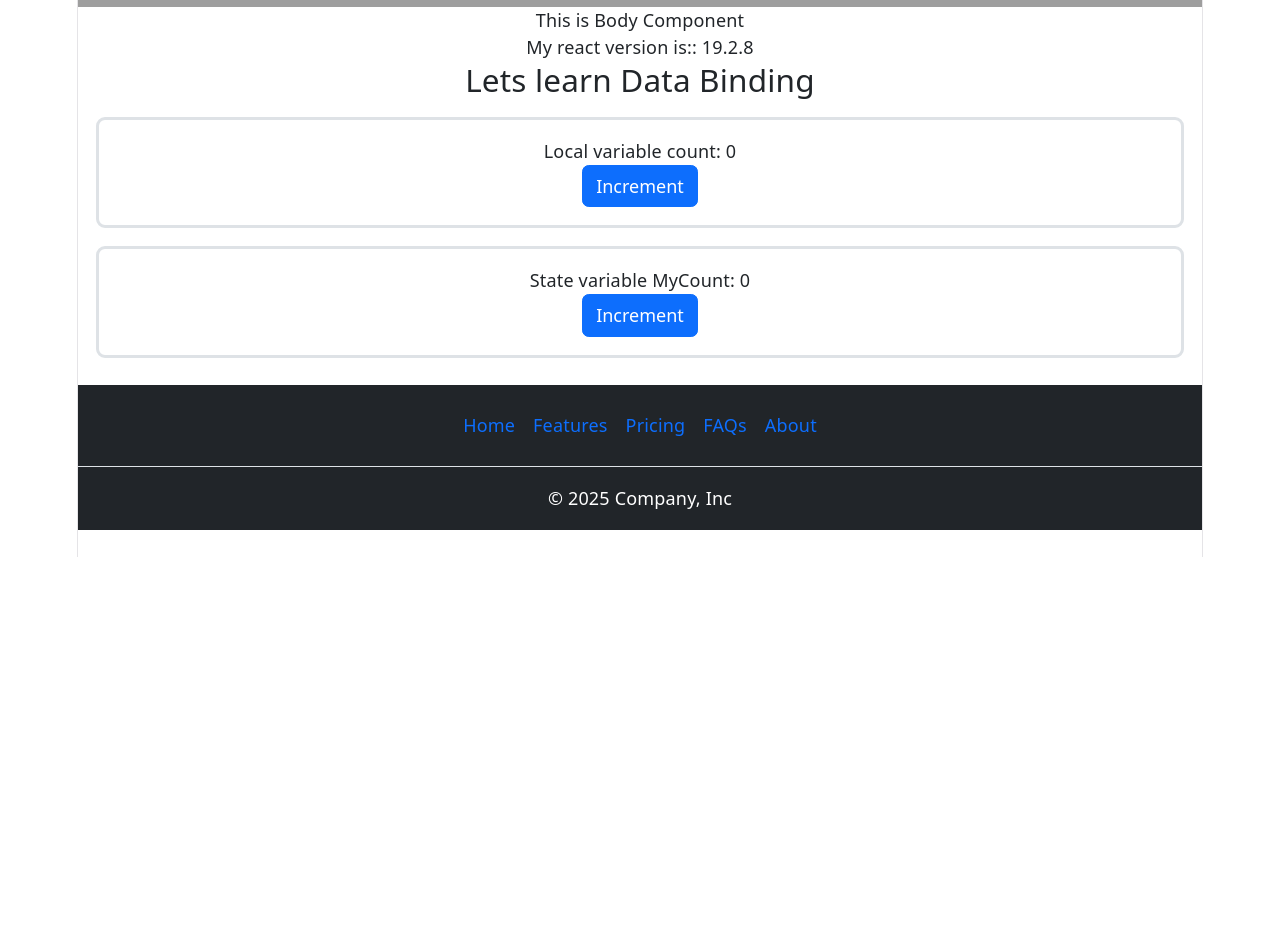
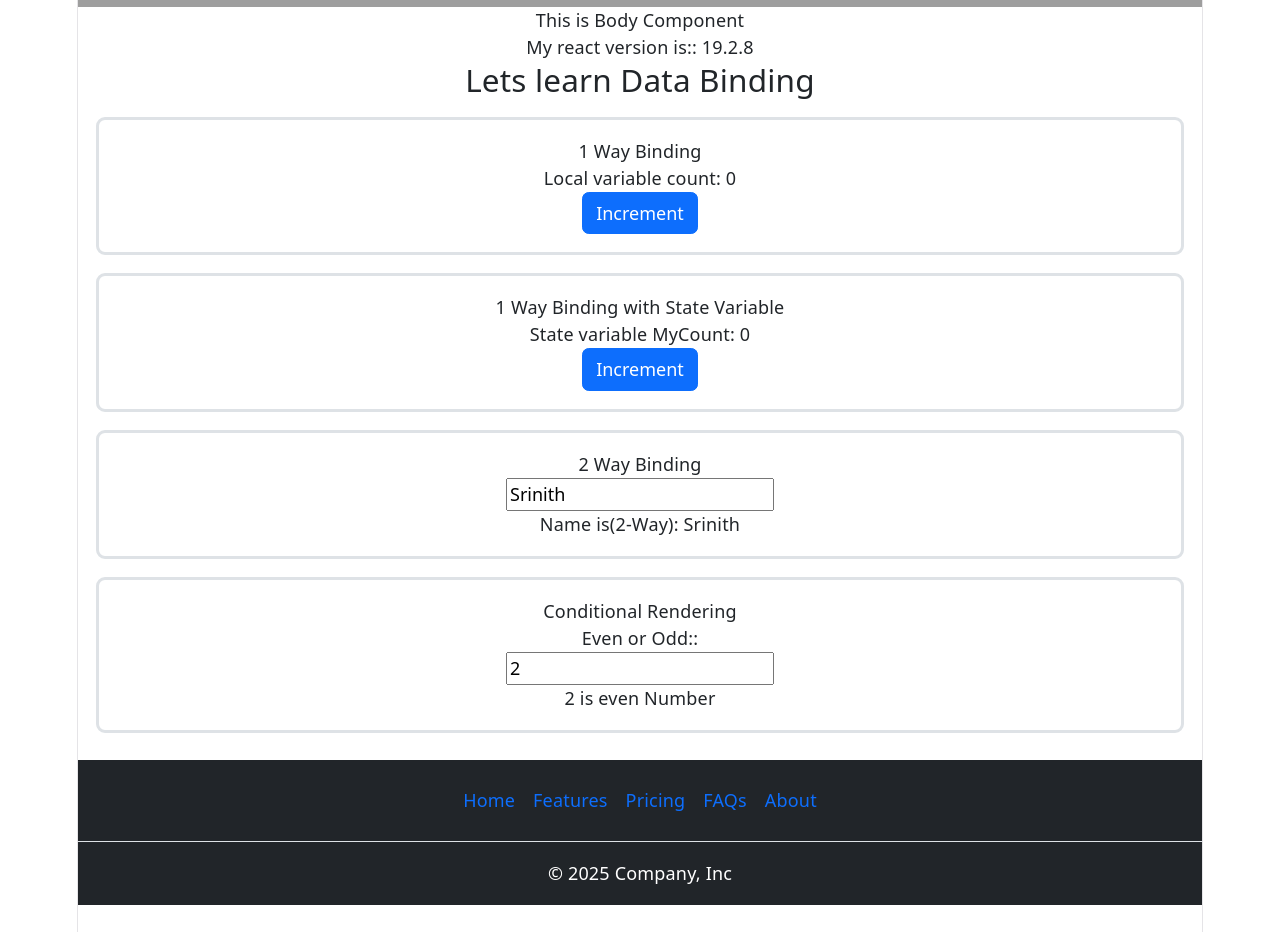
Before and after one commit to srinithreddy16/react-engineering-playbook, a React (Vite) app in the folder my-app/: page / in a window 1280 px wide. Shown: the part 1880-2812 px from the top of the page. Before the commit the page ends 2437 px from the top, so only its background shows below. Built offline with nearby package versions, Linux system fonts and the light colour scheme; grey boxes are pictures that could not be loaded; the HTML template or start-up script is replaced by a standard one.

Commit message:
two-way data binding and conditional rendering

```diff
--- a/my-app/src/components/databinding/DataBinding.tsx
+++ b/my-app/src/components/databinding/DataBinding.tsx
@@ -1,22 +1,28 @@
+/* eslint-disable react-hooks/immutability */
 import { useState } from "react";
-function databinding() {
+
+function DataBinding() {
     let count = 0; // Not a State Variable ( Local Variable)
     const increment = () => {
     count = count + 1;
     console.log(`Count: ${count}`);
   };
 
-  let [myCount, updateMyCount] = useState(0); // State Variable
+  const [myCount, updateMyCount] = useState(0); // myCount is State Variable
   const incrementCount = () => {
-    updateMyCount(myCount++);
+    updateMyCount(myCount + 1);
   };
 
+  const [name, setName] = useState('Srinith'); //name is State variable
+
+  const [num, setNum] = useState(2);  //num is  State Variable
 
   return (
     <>
       <h3 className="text-center">Lets learn Data Binding</h3>
 
       <div className="border border-3 rounded-3 p-3 m-3">
+         <div> 1 Way Binding</div>
         <div>Local variable count: {count}</div>
         <button className="btn btn-primary" onClick={increment}>
           Increment
@@ -24,13 +30,28 @@ function databinding() {
       </div>
 
       <div className="border border-3 rounded-3 p-3 m-3">
+        <div> 1 Way Binding with State Variable</div>
         <div>State variable MyCount: {myCount}</div>
         <button className="btn btn-primary" onClick={incrementCount}>
           Increment
         </button>
       </div>
+
+      <div className="border border-3 rounded-3 p-3 m-3">
+        <div> 2 Way Binding</div>
+        <input value={name} onChange={(e) => setName(e.target.value)} />
+        <div>Name is(2-Way): {name}</div>
+      </div>
+
+      <div className="border border-3 rounded-3 p-3 m-3">
+        <div> Conditional Rendering</div>
+        <div>Even or Odd::</div>
+        <input type="number" value={num} onChange={(e) => setNum(+e.target.value)}  />
+
+        {num%2 == 0 ? <div>{num} is even Number</div> : <div>{num} is odd Number</div>}
+      </div>
     </>
   )
 }
 
-export default databinding
+export default DataBinding
```
Also changed, not shown: my-app/notes.txt.
